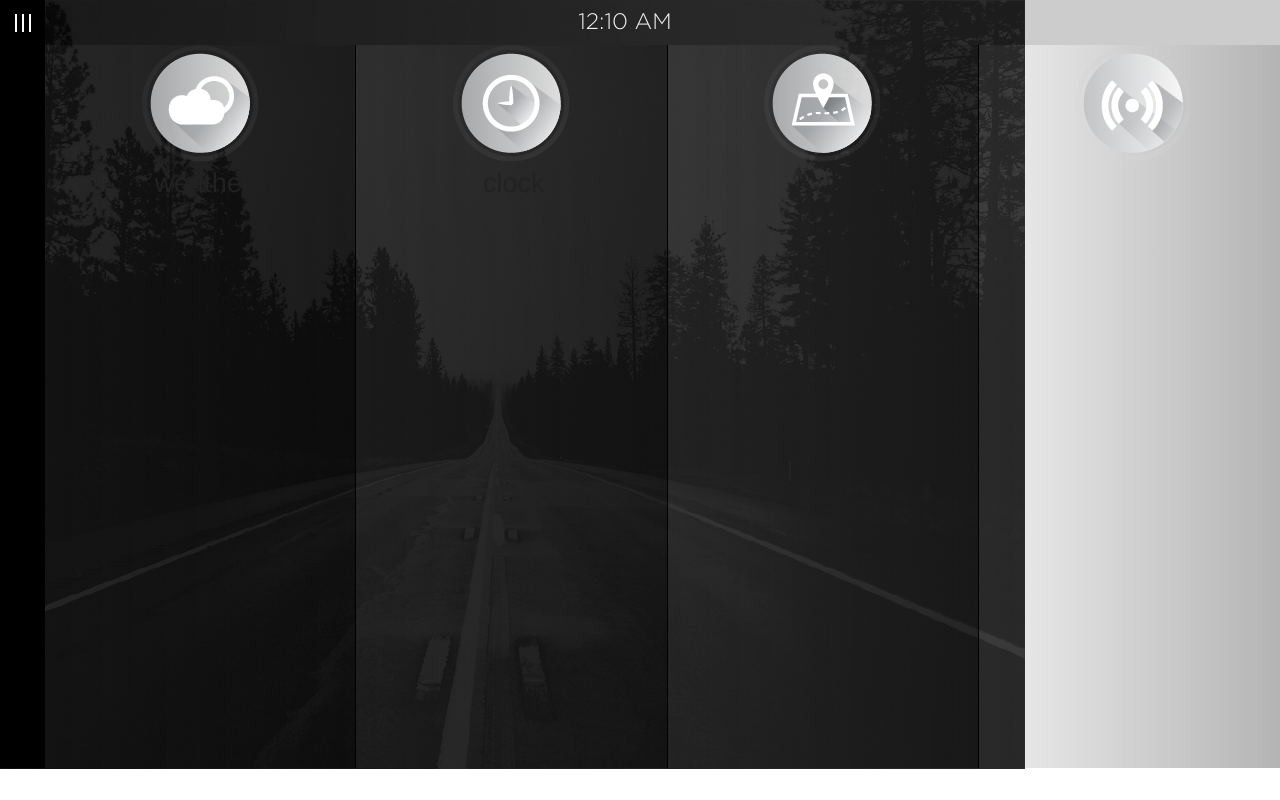
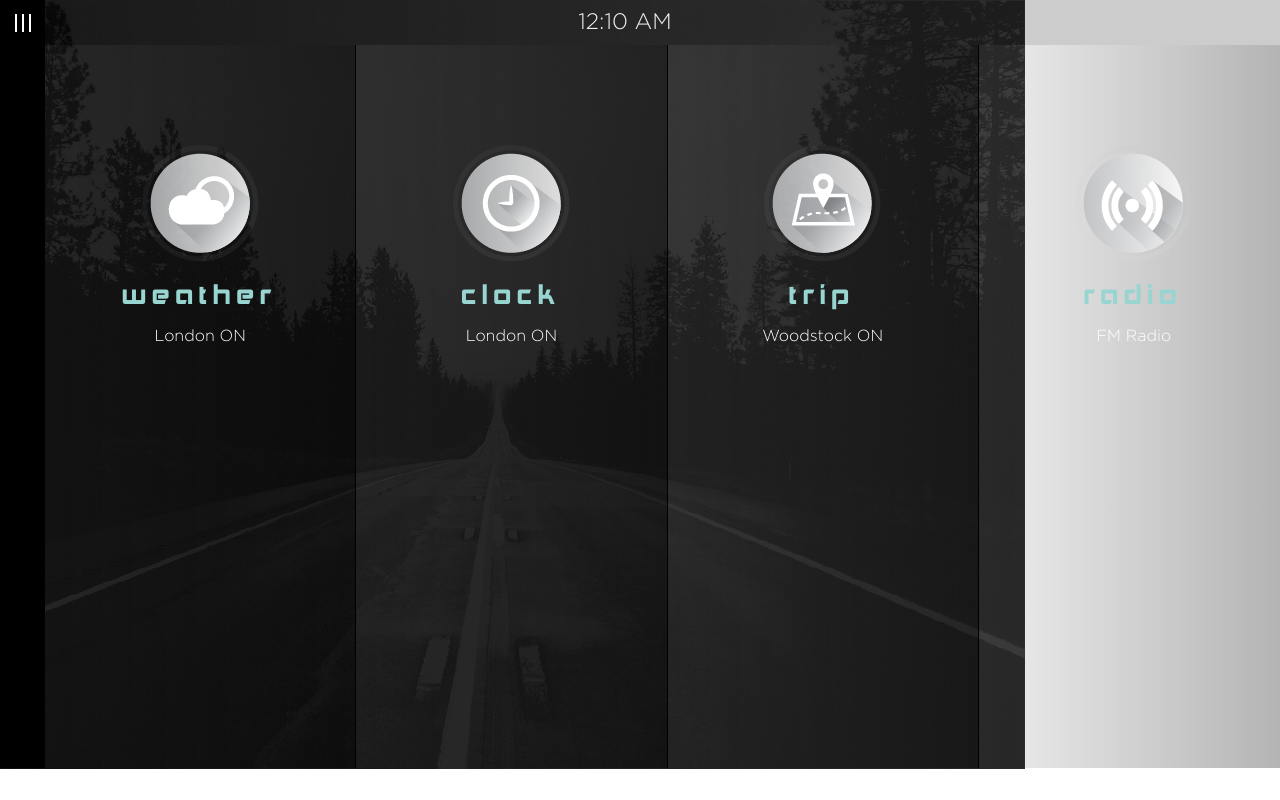
Before and after one commit to caitlynod/dashboard_gui, a CodeIgniter app: page /dashboard_gui/ in a window 1280 px wide. Run offline with CodeIgniter, Linux system fonts and the light colour scheme.

Commit message:
updated lists

```diff
--- a/application/views/main.php
+++ b/application/views/main.php
@@ -3,12 +3,24 @@
 <ul id="mainDash" class="small-block-grid-4 text-center">
 	<li>
 		<img src="<?php echo base_url().'images/weather_icon.png';?>">
-		<h3 class="selectUser">weather</h3>
+		<h3 class="userhead">weather</h3>
+		<p class="white">London ON</p>
+		<div class="dashInfo">
+		</div>
 	</li>
 	<li>
 		<img src="<?php echo base_url().'images/clock_icon.png';?>">
-		<h3 class="selectUser">clock</h3>
+		<h3 class="userhead">clock</h3>
+		<p class="white">London ON</p>
 	</li>
-	<li><img src="<?php echo base_url().'images/trip_icon.png';?>"></li>
-	<li><img src="<?php echo base_url().'images/radio_icon.png';?>"></li>
+	<li>
+		<img src="<?php echo base_url().'images/trip_icon.png';?>">
+		<h3 class="userhead">trip</h3>
+		<p class="white">Woodstock ON</p>
+	</li>
+	<li>
+		<img src="<?php echo base_url().'images/radio_icon.png';?>">
+		<h3 class="userhead">radio</h3>
+		<p class="white">FM Radio</p>
+	</li>
 </ul>
--- a/css/main.css
+++ b/css/main.css
@@ -12,6 +12,11 @@ h2{
 p, a{
 	color: #98d5d1;
 	margin-bottom: 0;
+	font-family: 'Gotham';
+}
+
+.white{
+	color: #fff;
 }
 
 .date{
@@ -153,7 +158,7 @@ hr{
 
 #mainDash img{
 	display: block;
-	margin: 0 auto;
+	margin: 100px auto 15px;
 }
 
 #mainDash li{
```
